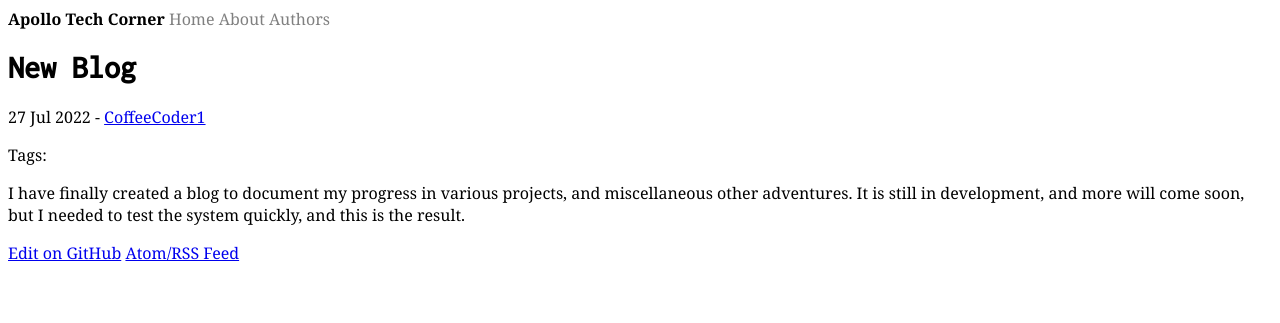
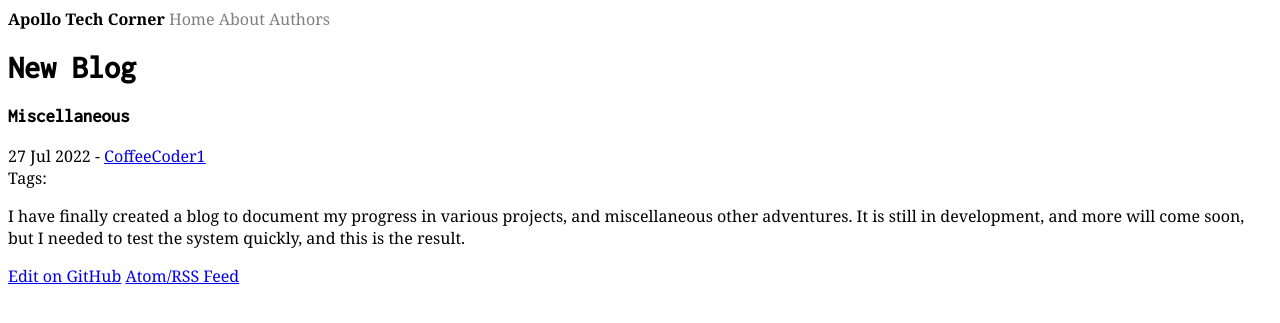
Before and after one commit to CoffeeCoder1/Apollo-Tech-Corner, a Jekyll site: the page built from _posts/2022-07-27-New-Blog.md, in a window 1280 px wide. Shown: the top 323 px of the page. Built offline with Jekyll 4.4.1, drawn with Linux system fonts in a browser that asks for light colours.

Commit message:
Updated `post` layout
Fixed tag list, added page categories to heading, and added `p` tags around page content.

```diff
--- a/_layouts/post.html
+++ b/_layouts/post.html
@@ -2,20 +2,22 @@
 layout: default
 ---
 <h1>{{ page.title }}</h1>
-<p>
+<h3>{{ page.categories }}</h3>
+<span>
 {{ page.date | date_to_string }}
 {% assign author = site.authors | where: 'name', page.author | first %}
 {% if author %}
   - <a href="{{ site.github.baseurl }}{{ author.url }}">{{ author.name }}</a>
 {% endif %}
-</p>
-<p>
+<br>
 Tags:
 {% for tag in site.tags %}
-	{% if post.tags contains tag.name or tag.name == post.tags %}
-		<a href="{{ site.url }}{{ site.baseurl }}{{ tag.url }}">{{ tag.name }}</a>
-	{% endif %}
+    {% if page.tags contains tag.name or tag.name == page.tags %}
+        <a href="{{ site.url }}{{ site.baseurl }}{{ tag.url }}">{{ tag.name }}</a>
+    {% endif %}
 {% endfor %}
+</span>
+
+<p>
+{{ content }}
 </p>
-
-{{ content }}
```
